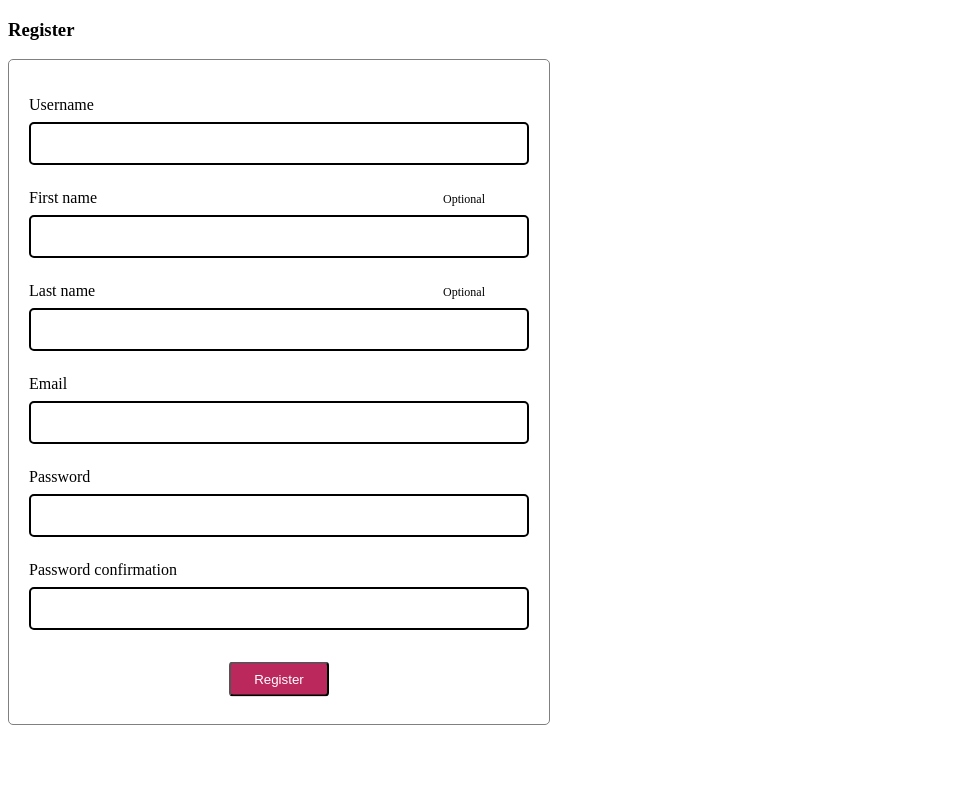
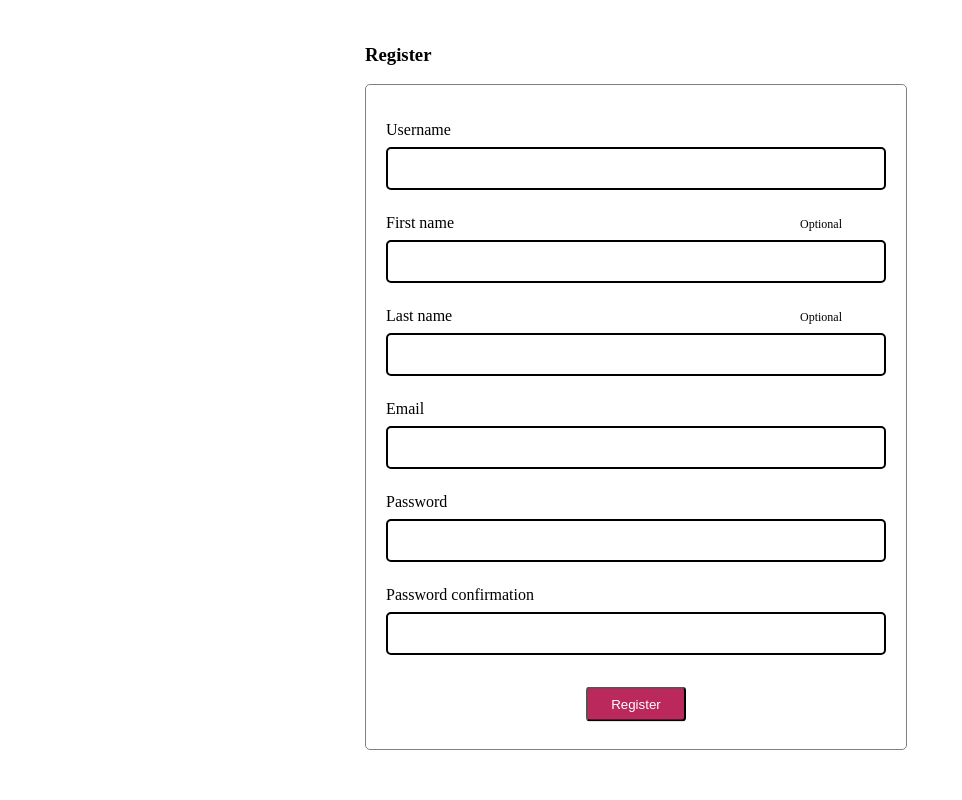
Before and after one commit to BlaiseMahoro/TaskManagement, a Django app: page /register in a window 1280 px wide. Shown: the whole page, without its empty margins (0-962 px from the left). Run offline with Django 3.2, Linux system fonts and the light colour scheme; some libraries are stand-ins or nearby versions.

Commit message:
Centered Registration form

```diff
--- a/maroon/task_management/templates/registration/register.html
+++ b/maroon/task_management/templates/registration/register.html
@@ -6,6 +6,16 @@
 	.container {
 		height: 50px;
 		position: relative;
+	}
+
+	.centered_screen_container {
+		height: 750px;
+		width: 550px;
+		position: fixed;
+		top: 50%;
+		left: 50%;
+		margin-top: -375px;
+		margin-left: -275px;
 	}
 
 	/* Center Div in container */
@@ -59,6 +69,7 @@
 	}
 </style>
 
+<div class="centered_screen_container">
 	<h3>Register</h3>
 	<div class=bordered>
 
@@ -99,4 +110,5 @@
 			</div>
 		</form>
 	</div>
+</div>
 {% endblock content %}
```
Lines whose indentation alone changed are shown as unchanged.
